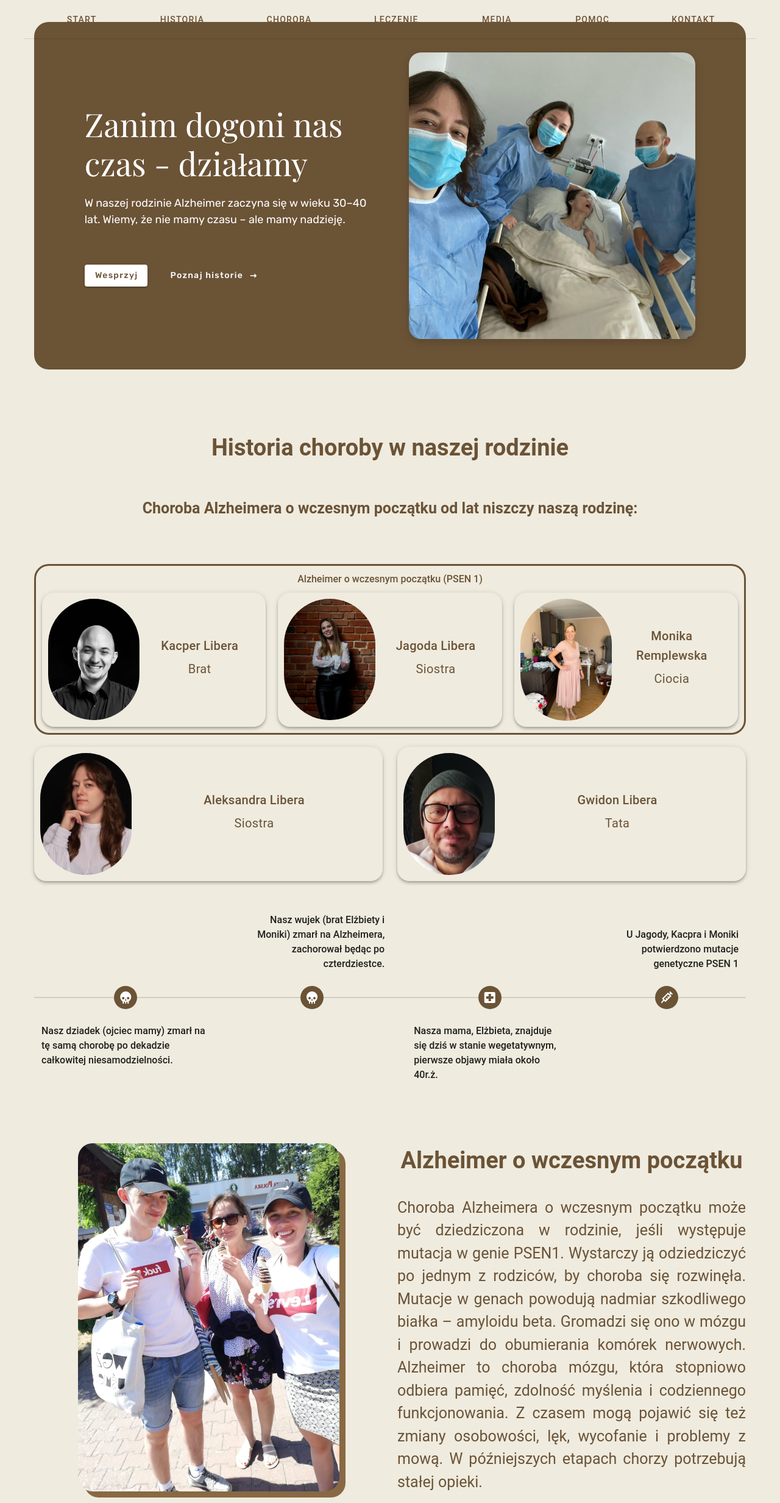
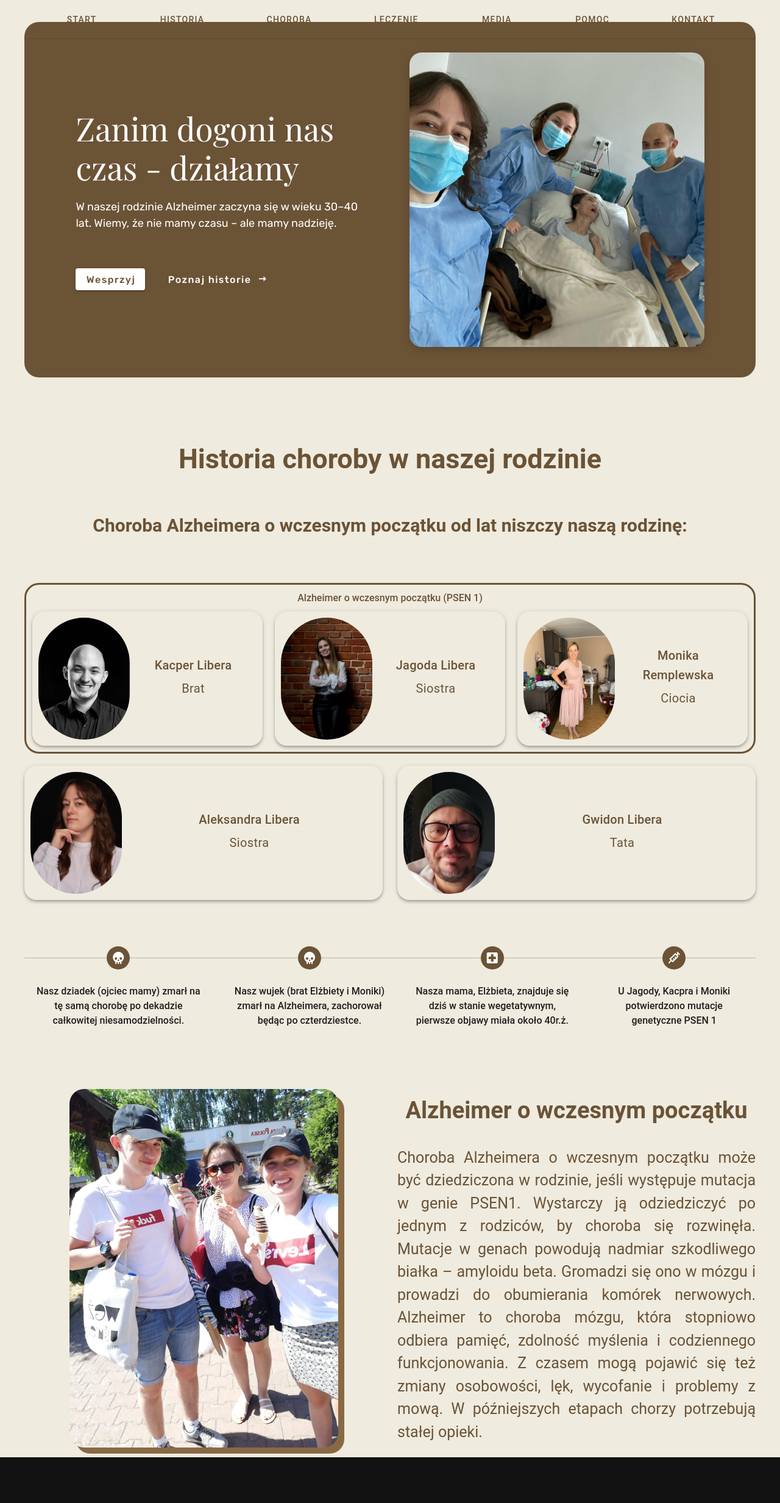
Before and after one commit to PatrykJarzynka/Memory, a Vue app: page / in a window 1280 px wide. Shown: the whole page at 61% size. After the commit the page ends 2390 px from the top, so only its background shows below. Built offline with nearby package versions, Linux system fonts and the light colour scheme; a small style sheet from the web is missing; a web font is replaced by a local one.

Commit message:
Changed the position of timeline dependently on the screen size. Changed media queries to be consistent with mobile-first methodology.

```diff
--- a/src/components/FamilyMemberCard.vue
+++ b/src/components/FamilyMemberCard.vue
@@ -44,10 +44,10 @@
   .title {
     color:rgb(var(--v-theme-primary));
     text-align: center;
-    font-size: 1.25rem;
+    font-size: 1.2rem;
     white-space: normal;
 
-    @media only screen and (960px > width > 600px) {
+    @media only screen and (width >= 960px) {
       font-size: 1.25rem;
     }
   }
@@ -62,16 +62,20 @@
   }
 
   .card-image {
-    width: 150px;
+    width: 110px;
     border-radius: 150px;
     flex: initial;
 
-    @media only screen and (960px > width > 600px) {
-      width: 130px;
+    @media only screen and (width >= 600px) {
+      width: 120px;
     }
 
-    @media only screen and (width < 600px) {
-      width: 110px;
+    @media only screen and (width >= 960px) {
+      width: 100px;
+    }
+
+    @media only screen and (width >= 1280px) {
+      width: 150px;
     }
   }
 
--- a/src/components/FamilyTimeline.vue
+++ b/src/components/FamilyTimeline.vue
@@ -3,10 +3,10 @@
 
   import { useDisplay } from "vuetify/framework"
 
-  const { xs } = useDisplay()
+  const { smAndDown, mdAndUp } = useDisplay()
 
   function getTextAlignClassName (side: string): string {
-    if (xs.value) {
+    if (mdAndUp.value) {
       return "text-center"
     } else if (side === "start") {
       return "text-end"
@@ -43,12 +43,14 @@
 </script>
 
 <template>
-  <v-timeline direction="horizontal">
+  <v-timeline
+    :direction="smAndDown ? 'vertical' : 'horizontal'"
+  >
     <v-timeline-item
       v-for="event in timelineEvents"
       :key="event.id"
       :icon="event.icon"
-      :side="event.side"
+      :side="smAndDown ? event.side : 'end'"
       dot-color="primary"
       fill-dot
     >
--- a/src/components/Hero.vue
+++ b/src/components/Hero.vue
@@ -71,25 +71,26 @@
   align-items: center;
   justify-content: space-evenly;
   row-gap: 40px;
+  flex-direction: column-reverse;
 
-  @media only screen and (width < 960px) {
-    flex-direction: column-reverse;
+  @media only screen and (width >= 960px) {
+    flex-direction: initial;
   }
 }
 
 .hero-lead-column {
   display: flex;
   flex-direction: column;
-  text-align: left;
-  row-gap: 60px;
+  text-align: center;
+  row-gap: 30px;
   padding-inline: 60px;
 
-  @media only screen and (width < 1280px) {
-    row-gap: 30px;
+  @media only screen and (width >= 960px) {
+    text-align: left;
   }
 
-  @media only screen and (width < 960px) {
-    text-align: center;
+  @media only screen and (width >= 1280px) {
+    row-gap: 60px;
   }
 }
 
@@ -101,39 +102,39 @@
 
 .hero-title {
   color: white;
-  font-size: 67px;
+  font-size: 30px;
   font-weight: 100;
   line-height: 1.2em;
   font-family: Playfair Display, serif;
 
-  @media only screen and (width < 1920px) {
+  @media only screen and (width >= 600px) {
+    font-size: 40px;
+  }
+
+  @media only screen and (width >= 1280px) {
     font-size: 53px;
   }
 
-  @media only screen and (width < 1280px) {
-    font-size: 40px;
-  }
-
-  @media only screen and (width < 600px) {
-    font-size: 30px;
+  @media only screen and (width >= 1920px) {
+    font-size: 67px;
   }
 }
 
 .hero-description {
   color: white;
-  font-size: 20px;
+  font-size: 14px;
   font-family: Rubik, "sans-serif";
 
-  @media only screen and (width < 1920px) {
+  @media only screen and (width >= 600px) {
+    font-size: 16px;
+  }
+
+  @media only screen and (width >= 1280px) {
     font-size: 18px;
   }
 
-  @media only screen and (width < 1280px) {
-    font-size: 16px;
-  }
-
-  @media only screen and (width < 600px) {
-    font-size: 14px;
+  @media only screen and (width >= 1920px) {
+    font-size: 20px;
   }
 }
 
@@ -141,13 +142,15 @@
   display: flex;
   column-gap: 20px;
   row-gap: 10px;
+  flex-direction: column;
+  justify-content: center;
 
-  @media only screen and (width < 960px) {
-    justify-content: center;
+  @media only screen and (width >= 320px) {
+    flex-direction: initial;
   }
 
-  @media only screen and (width < 320px) {
-    flex-direction: column;
+  @media only screen and (width >= 960px) {
+    justify-content: initial;
   }
 }
 
@@ -156,18 +159,19 @@
   color: rgb(var(--v-theme-primary));
   font-weight: 500;
   font-family: Rubik, "sans-serif";
+  font-size: 12px;
 
   &--flat {
     @extend .hero-button;
     color: white;
   }
 
-  @media only screen and (width < 1280px) {
+  @media only screen and (width >= 600px) {
     font-size: 14px;
   }
 
-  @media only screen and (width < 600px) {
-    font-size: 12px;
+  @media only screen and (width >= 1280px) {
+    font-size: initial;
   }
 }
 
@@ -175,10 +179,10 @@
   border-radius: 20px;
   box-shadow: 0 5px 15px rgba(0,0,0,0.15);
   width: 100%;
-  aspect-ratio: 1/1;
+  aspect-ratio: 1.7/1;
 
-  @media only screen and (width < 960px) {
-    aspect-ratio: 1.7/1;
+  @media only screen and (width >= 960px) {
+    aspect-ratio: 1;
   }
 }
 </style>
--- a/src/pages/index.vue
+++ b/src/pages/index.vue
@@ -45,57 +45,87 @@
   display: flex;
   flex-direction: column;
   row-gap: 100px;
+  padding-inline: 10px;
 
-  @media only screen and (width > 1280px) {
-    max-width: 1500px;
+  @media only screen and (width >= 600px) {
+    padding-inline: 40px;
   }
 
-  @media only screen and (width < 960px) {
-    padding-inline: 50px;
-  }
-
-  @media only screen and (width < 600px) {
-    padding-inline: 10px;
+  @media only screen and (width >= 1280px) {
+    max-width: 1500px;
   }
 }
 
 .section-title {
   color: rgb(var(--v-theme-primary));
-  font-size: 38px;
+  font-size: 30px;
   text-align: center;
 
+  @media only screen and (width >= 600px) {
+    font-size: 35px;
+  }
+
+  @media only screen and (width >= 960px) {
+    font-size: 40px;
+  }
+
+  @media only screen and (width >= 1280px) {
+    font-size: 45px;
+  }
 }
 
 .description-section-title {
   @extend .section-title;
 
-  @media only screen and (width < 1280px) {
+  font-size: 21px;
+
+  @media only screen and (width >= 600px) {
     font-size: 26px;
   }
 
-  @media only screen and (width < 960px) {
-    font-size: 23px;
+  @media only screen and (width >= 960px) {
+    font-size: 28px;
+  }
+
+  @media only screen and (width >= 1280px) {
+    font-size: 38px;
   }
 }
 
 .section-sub_title {
   color: rgb(var(--v-theme-primary));
-  font-size: 25px;
+  font-size: 18px;
   text-align: center;
   margin-block: 40px;
+
+  @media only screen and (width >= 600px) {
+    font-size: 21px;
+  }
+
+  @media only screen and (width >= 960px) {
+    font-size: 23px;
+  }
+
+  @media only screen and (width >= 1280px) {
+    font-size: 30px;
+  }
 }
 
 .description-text {
   color: rgb(var(--v-theme-primary));
-  font-size: 25px;
-  text-align: center;
+  font-size: 17px;
+  text-align: justify;
 
-  @media only screen and (width < 1280px) {
-    font-size: 15px;
+  @media only screen and (width >= 600px) {
+    font-size: 20px;
   }
 
-  @media only screen and (width > 960px) {
-    text-align: justify;
+  @media only screen and (width >= 960px) {
+    font-size: 16px;
+  }
+
+  @media only screen and (width >= 1280px) {
+    font-size: 25px;
   }
 
 }
```
